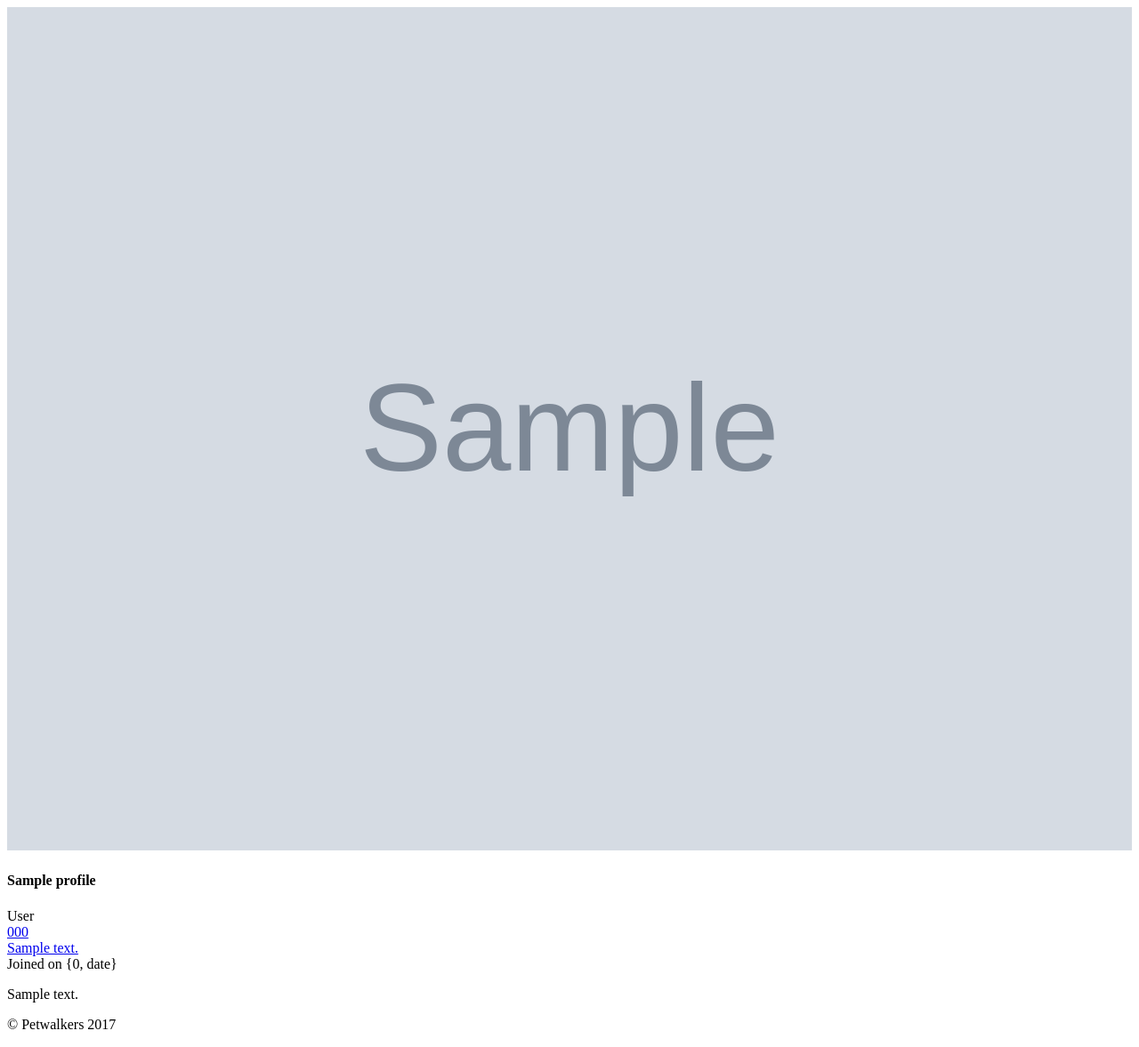
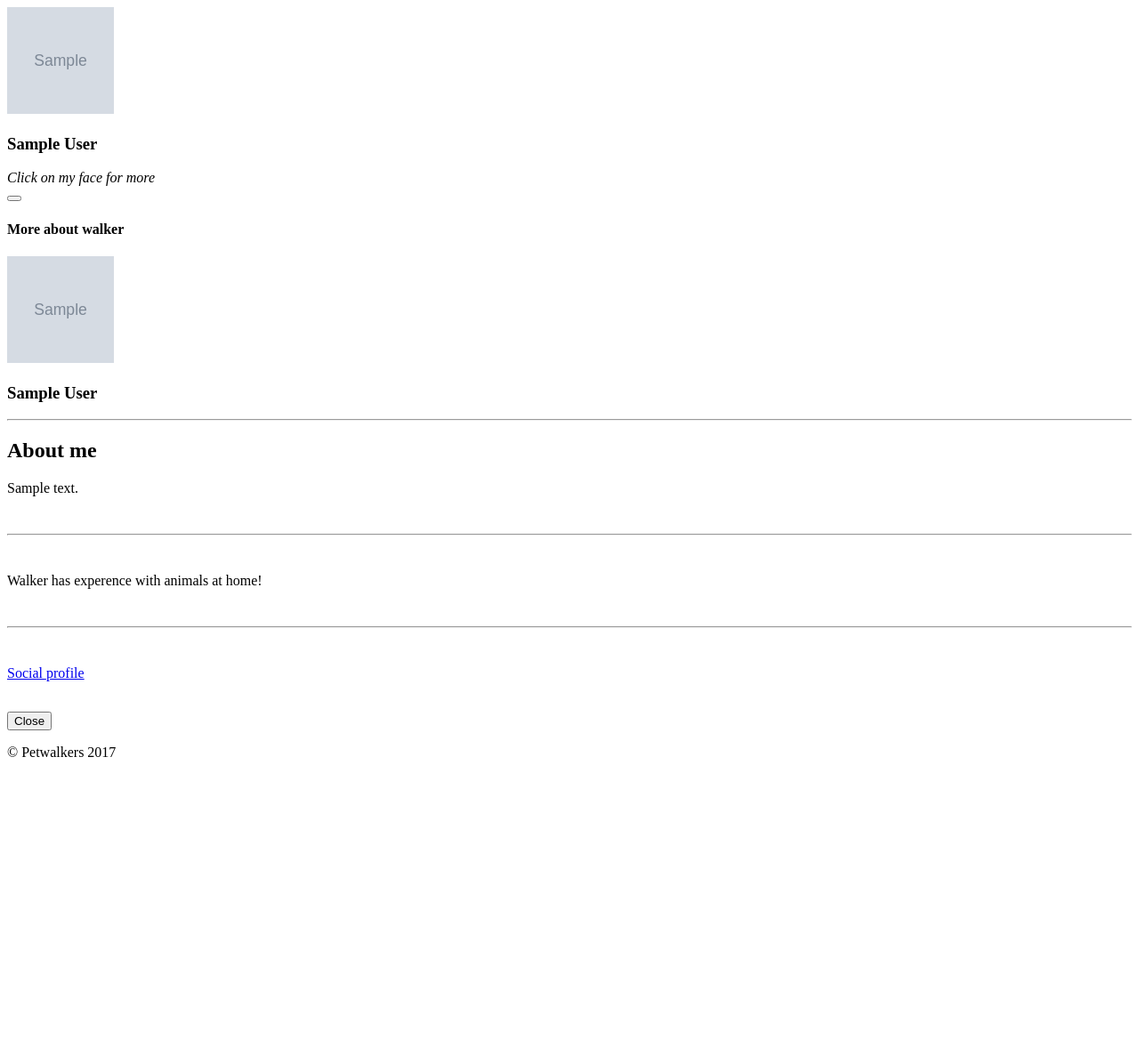
Before and after one commit to milic178/petwalkers, a Yii app: template views/user/profile/show.php in a window 1280 px wide. Shown: the whole page at 89% size. After the commit the page ends 851 px from the top, so only its background shows below. Run offline with PHP 8.4 and a stand-in for Yii, Linux system fonts and the light colour scheme; the template is opened without the code that fills it: most values are stand-ins (such as "Sample title", 1, 10 or a date in 2020); grey boxes marked "Sample" are stand-in pictures; data that the repository does not hold is empty; some libraries are stand-ins or nearby versions.

Commit message:
making widget for howing profile in modal window

```diff
--- a/views/user/profile/show.php
+++ b/views/user/profile/show.php
@@ -20,57 +20,83 @@ use yii\widgets\DetailView;
 $this->title = empty($profile->name) ? Html::encode($profile->user->username) : Html::encode($profile->name);
 $this->params['breadcrumbs'][] = $this->title;
 ?>
-<div class="row">
-    <div class="col-xs-12 col-sm-6 col-md-6">
-        <div class="row">
-            <div class="col-sm-6 col-md-4">
+<div>
+    <div class="text-center">
+        <a href="#aboutModal" data-toggle="modal" data-target="#myModal">
                 <?=  Html::img($profile->getImageUrl(), [
-                    'class'=>'img-thumbnail',
-                    'width'=>'100%',
-                    'height'=>'10%',
+                    'class'=>'img-circle',
+                    'width'=>'120',
+                    'height'=>'120',
                     'title'=>$profile->first_name,
                 ]); ?>
-            </div>
-            <div class="col-sm-6 col-md-8">
-                <h4><?= $this->title ?></h4>
-                <ul style="padding: 0; list-style: none outside none;">
-                    <?php if (!empty($profile->last_name)): ?>
-                        <li>
-                            <i class="glyphicon glyphicon-map-marker text-muted"></i> <?= Html::encode($profile->last_name) ?>
-                        </li>
-                    <?php endif; ?>
-                    <?php if (!empty($profile->telephone)): ?>
-                        <li>
-                            <i class="glyphicon glyphicon-globe text-muted"></i> <?= Html::a(Html::encode($profile->telephone), Html::encode($profile->telephone)) ?>
-                        </li>
-                    <?php endif; ?>
-                    <?php if (!empty($profile->about_me)): ?>
-                        <li>
-                            <i class="glyphicon glyphicon-envelope text-muted"></i> <?= Html::a(Html::encode($profile->about_me)) ?>
-                        </li>
-                    <?php endif; ?>
-                    <?php if (!$profile->user->email): ?>
-                        <li>
-                            <i class="glyphicon glyphicon-envelope text-muted"></i> <?= Html::a(Html::encode($profile->user->email)) ?>
-                        </li>
-                    <?php endif; ?>
-                    <li>
-                        <i class="glyphicon glyphicon-time text-muted"></i> <?= Yii::t('user', 'Joined on {0, date}', $profile->user->created_at) ?>
-                    </li>
-                </ul>
-                <?php if (!empty($profile->bio)): ?>
-                    <p><?= Html::encode($profile->bio) ?></p>
-                <?php endif; ?>
+            </a>
+            <h3><?=$profile->first_name;?> <?=$profile->last_name ?></h3>
+            <em>    <?= Yii::t('app','Click on my face for more')?> </em>
+    </div>
+<!-- Modal -->
+    <div class="modal fade" id="myModal" tabindex="-1" role="dialog" aria-labelledby="myModalLabel" aria-hidden="true">
+        <div class="modal-dialog">
+            <div class="modal-content">
+                <div class="modal-header">
+                    <button type="button" class="close" data-dismiss="modal" aria-hidden="true"></button>
+                    <h4 class="modal-title" id="myModalLabel">
+                        <?= Yii::t('app','More about walker')?>
+                    </h4>
+                </div>
+                <div class="modal-body">
+                    <div class="text-center">
+                        <?=  Html::img($profile->getImageUrl(), [
+                            'class'=>'img-circle',
+                            'width'=>'120',
+                            'height'=>'120',
+                            'title'=>$profile->first_name,
+                        ]); ?>
+                        <h3><?=$profile->first_name;?> <?=$profile->last_name ?></h3>
+                    </div>
+                    <hr>
+                        <h2 class="label label-info "><?=Yii::t('app','About me')?></h2>
+                        <?php if (!empty($profile->about_me)): ?>
+                        <p><?= $profile->about_me?></p>
+                        <?php endif; ?>
+                        <br>
+
+                        <?php if (!empty($profile->my_animals)): ?>
+                        <hr>
+                            <div class=" text-center">
+                                <br>
+                                    <p><?=Yii::t('app','Walker has experence with animals at home!') ?>
+                                    </p>
+                            </div>
+                        <?php endif; ?>
+                        <br>
+
+                        <?php if (!empty($profile->social_link)): ?>
+                            <hr>
+                            <div class=" text-center">
+                                <br>
+                                    <p><?= Html::a(Yii::t('app','Social profile'),
+                                            [$profile->social_link],
+                                            [
+                                                'class'=>'btn btn-success btn-sm' ,
+                                                'id'=>'contact-us'
+                                            ]
+                                        )
+                                        ?>
+                                    </p>
+                            </div>
+                        <?php endif; ?>
+                        <br>
+
+
+
+
+                </div>
+                <div class="modal-footer">
+                    <div class="col-md-12 text-center">
+                        <button type="button" class="btn btn-default" data-dismiss="modal"><?= Yii::t('app','Close');?></button>
+                    </div>
+                </div>
             </div>
         </div>
     </div>
 </div>
-<?= DetailView::widget([
-    'model' => $profile,
-    'attributes' => [
-        'first_name',
-        'last_name',
-        'about_me',
-
-    ],
-]) ?>
```
Also changed, not shown: components/ShowProfile.php (added, +72 -0 lines), messages/fr/app.php (+6 -1 lines), messages/sl/app.php (+8 -0 lines).
